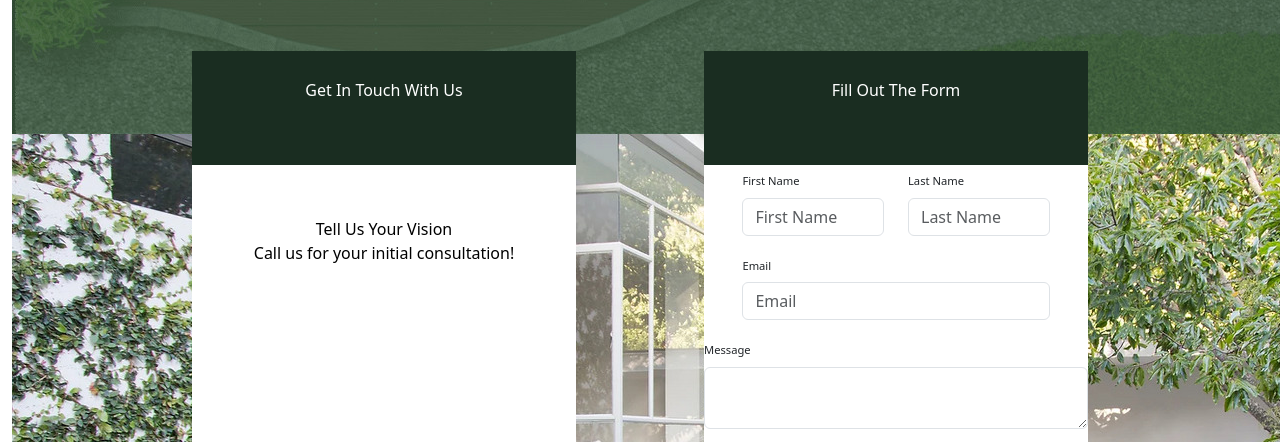
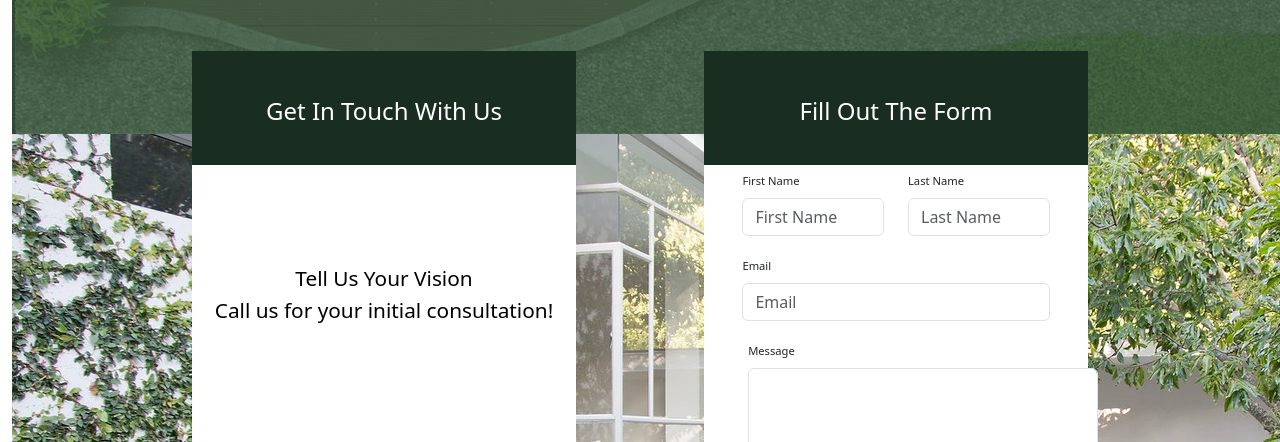
Before and after one commit to Raquelbateman/bu, a plain HTML site: page index.html in a window 1280 px wide. Shown: the part 324-766 px from the top of the page. Drawn offline with nearby package versions, Linux system fonts and the light colour scheme; a script that the page names is missing; a web font is replaced by a local one.

Commit message:
updated changes

```diff
--- a/index.html
+++ b/index.html
@@ -119,8 +119,8 @@
         <div class="row">
           <div class="col">
             <div class="mb-3">
-                <label for="formLabels" class="form-label">Message</label>
-                <textarea class="form-control" id="messageInput" rows="2"></textarea>
+                <label for="formLabels" id="messageHead"class="form-label">Message</label>
+                <textarea class="form-control" id="messageInput" style="width: 350px" rows="4"></textarea>
               </div>
         <div class="row">
           <div class="col d-flex justify-content-center">
--- a/style/styles.css
+++ b/style/styles.css
@@ -94,30 +94,35 @@ th,td {
 .textEdit{
     color:#ffffff;
     text-align: center;
-    margin-top: 7%;
+    margin-top: 11%;
+    font-size: 150%;
 }
 
 .bodyText{
     color:#000000;
     text-align: center;
-    margin-top: 30%;
+    margin-top: 35%;
+    font-size:130%;
 }
 
 .form{
-   margin-top:17%;
+   margin-top:10%;
    width:80%;
    justify-content: center;
    right:25%;
 }
 
-.messageInput{
-    justify-content: center;
+.emailInput{
+   justify-content: center;
+}
 
+#messageInput{
+    margin-left: 11.5%;
 
 }
 
-.emailInput{
-   justify-content: center;
+#messageHead{
+    padding-left:11.5%;
 }
 
 .form-label{
```
